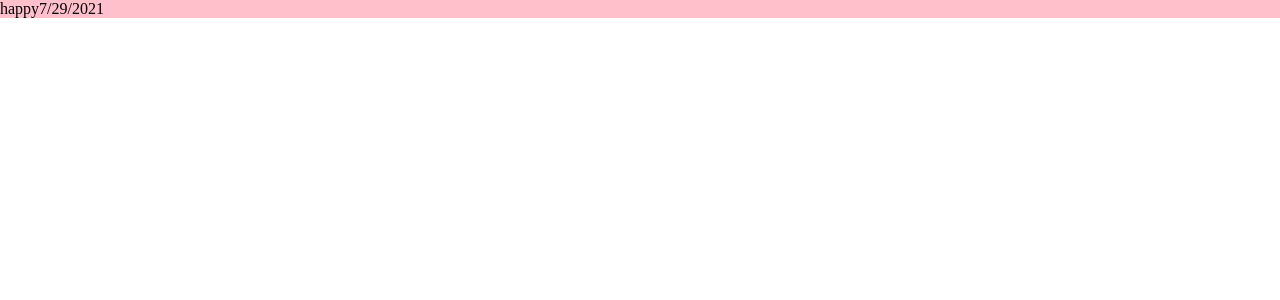
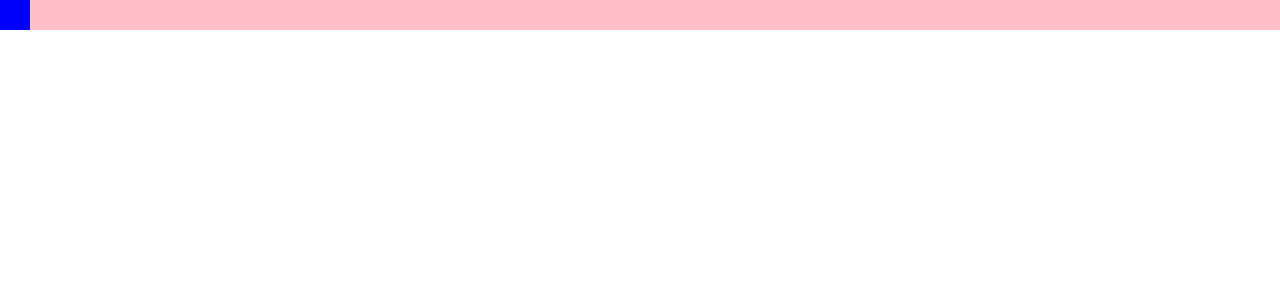
Before and after one commit to CHEWCHEWW/react-web-editor, a React app: page / in a window 1280 px wide. Shown: the top 300 px of the page. Built offline with nearby package versions, Linux system fonts and the light colour scheme.

Commit message:
[ADD]: Draggable Feature basically

```diff
--- a/src/components/App/index.tsx
+++ b/src/components/App/index.tsx
@@ -1,11 +1,12 @@
 import React from "react";
 import styled from "styled-components";
+
+import Dummy from "../Dummy";
 
 const App = (): React.ReactElement => {
   return (
     <Test>
-      happy
-      {new Date().toLocaleDateString()}
+      <Dummy top={20} left={20} />
     </Test>
   );
 };
--- /dev/null
+++ b/src/components/Dummy/index.tsx
@@ -0,0 +1,92 @@
+import React, { useState } from "react";
+import styled from "styled-components";
+
+interface UseDraggableProps {
+  left: number
+  top: number
+}
+
+interface ComponentInfomation {
+  currentX: number
+  currentY: number
+  isDragging: boolean
+  location: UseDraggableProps
+}
+
+const Dummy: React.FC<UseDraggableProps> = ({ left = 20, top = 20 }): React.ReactElement => {
+  const [componentInfomation, setComponentInformation] = useState<ComponentInfomation>({
+    currentX: left,
+    currentY: top,
+    isDragging: false,
+    location: {
+      left,
+      top,
+    }
+  });
+
+  const handleDragStart = (ev: React.MouseEvent<HTMLDivElement>): void => {
+    const { clientX, clientY } = ev;
+    const {
+      location: {
+        left,
+        top,
+      },
+    } = componentInfomation;
+
+    const currentX: number = clientX - left;
+    const currentY: number = clientY - top;
+
+    setComponentInformation((prev) => ({
+      ...prev,
+      isDragging: true,
+      currentX,
+      currentY,
+    }));
+  };
+
+  const handleDragMove = (ev: React.MouseEvent<HTMLDivElement>): void => {
+    const { currentX, currentY, isDragging } = componentInfomation;
+
+    if (!isDragging || !currentX || !currentY) {
+      return;
+    }
+
+    const { clientX, clientY } = ev;
+
+    const left: number = clientX - currentX;
+    const top: number = clientY - currentY;
+    console.log(left, top);
+    setComponentInformation((prev) => ({
+      ...prev,
+      location: {
+        left,
+        top,
+      },
+    }));
+  };
+
+  const handleDragEnd = (): void => {
+    setComponentInformation((prev) => ({
+      ...prev,
+      isDragging: false,
+    }));
+  };
+
+  return (
+    <Div
+      onMouseDown={handleDragStart}
+      onMouseMove={handleDragMove}
+      onMouseUp={handleDragEnd}
+      style={componentInfomation.location}
+    >
+    </Div>
+  );
+};
+
+const Div = styled.div`
+  width: 30px;
+  height: 30px;
+  background-color: blue;
+`;
+
+export default Dummy;
--- /dev/null
+++ b/src/hooks/useDraggable.ts
@@ -0,0 +1,5 @@
+import React from "react";
+
+const useDraggable = () => {};
+
+export default useDraggable;
```
